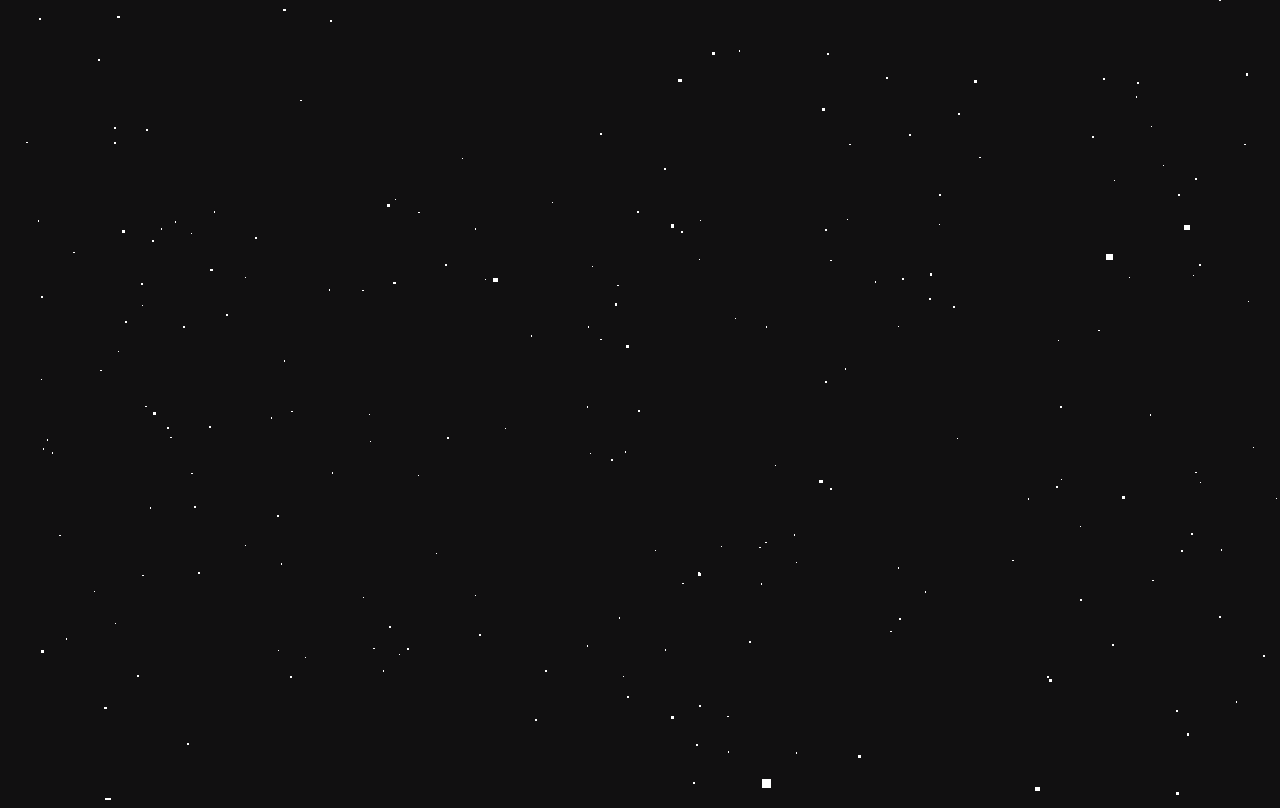
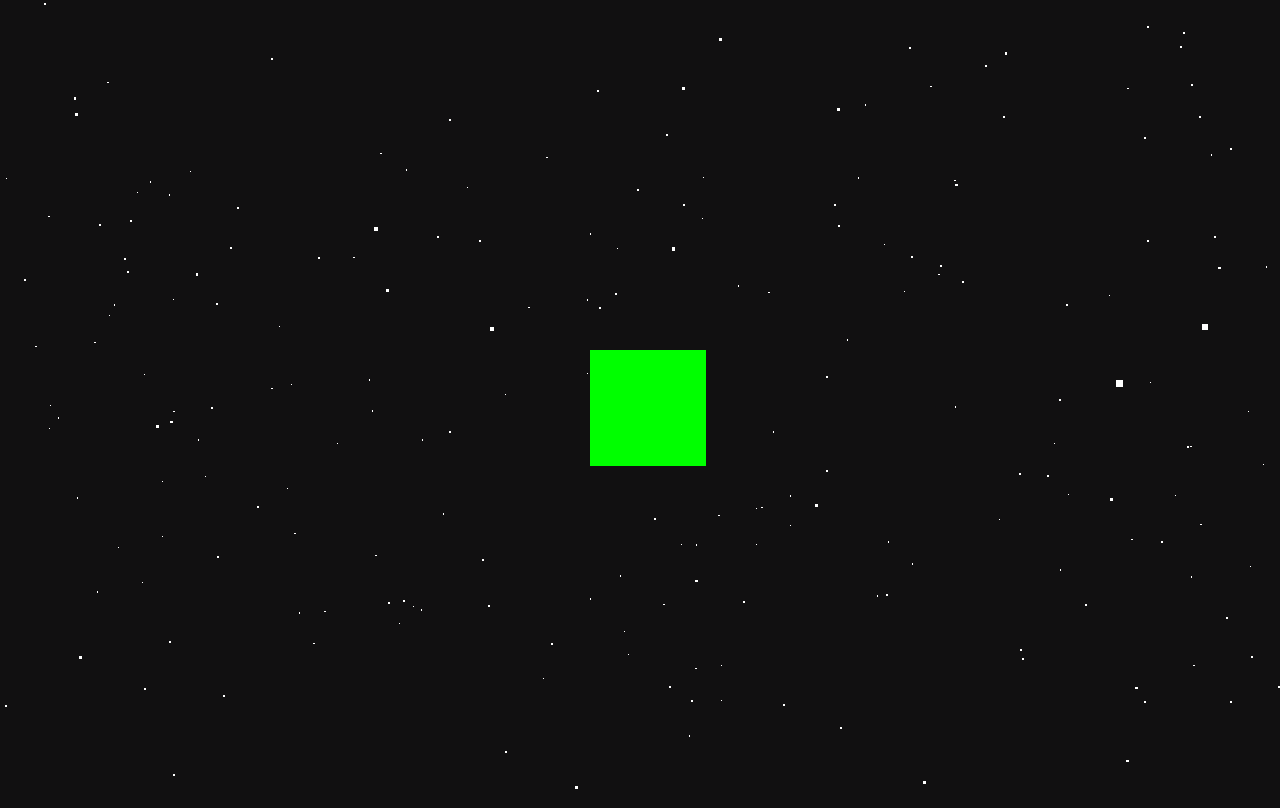
Before and after one commit to Atireg/js-angular, an Angular app: page / in a window 1280 px wide. Built offline with nearby package versions, Linux system fonts and the light colour scheme.

Commit message:
add the cube on top of the animated particles canvas

```diff
--- a/src/app/app.component.css
+++ b/src/app/app.component.css
@@ -1,13 +1,3 @@
-/* .section
-{
-    display: flex;
-    align-items: left;
-    height: 20vh;
-    position: relative;
-    font-family: 'Cabin', sans-serif;
-    color: #ffeded;
-    text-transform: uppercase;
-    font-size: 7vmin;
-    padding-left: 2%;
-    padding-right: 2%;
-} */
+html {
+    background: #111011;
+}
--- a/src/app/app.component.html
+++ b/src/app/app.component.html
@@ -1,8 +1,5 @@
-<!-- <section class="section">
-  <h1>Test</h1>
-  <app-background />
-</section> -->
 
-<!-- <app-background /> -->
-<!-- <app-cube /> -->
-<app-particles />
+<div class="container">
+  <app-particles />
+  <app-cube />
+</div>
--- a/src/app/app.component.ts
+++ b/src/app/app.component.ts
@@ -1,13 +1,13 @@
 import { Component, ElementRef, OnInit, OnDestroy } from '@angular/core';
 import { RouterOutlet } from '@angular/router';
-import { BackgroundComponent } from './background/background.component';
 import { ParticlesComponent } from './particles/particles.component';
+import { CubeComponent } from './cube/cube.component';
 
 
 @Component({
   selector: 'app-root',
   standalone: true,
-  imports: [RouterOutlet, BackgroundComponent, ParticlesComponent],
+  imports: [RouterOutlet, CubeComponent, ParticlesComponent],
   templateUrl: './app.component.html',
   styleUrl: './app.component.css'
 })
--- a/src/app/background/background.component.html
+++ b/src/app/background/background.component.html
@@ -1,2 +1,3 @@
 <!-- <canvas class="webgl"></canvas> -->
-<div class="particles" ></div>
+<div class="particles" >
+</div>
--- a/src/app/background/background.component.ts
+++ b/src/app/background/background.component.ts
@@ -1,10 +1,12 @@
 import { Component, ElementRef, OnInit } from '@angular/core';
 import * as THREE from 'three';
+import { alphaT } from 'three/webgpu';
+import { CubeComponent } from '../cube/cube.component';
 
 @Component({
   selector: 'app-background',
   standalone: true,
-  imports: [],
+  imports: [CubeComponent],
   templateUrl: './background.component.html',
   styleUrl: './background.component.css'
 })
@@ -30,7 +32,10 @@ export class BackgroundComponent implements OnInit {
 
   private initializeScene(): void {
     // Create a renderer and attach it to the DOM
-    this.renderer = new THREE.WebGLRenderer();
+    this.renderer = new THREE.WebGLRenderer({
+      alpha: true
+    })
+  ;
     this.renderer.outputColorSpace = THREE.LinearSRGBColorSpace
     this.renderer.setSize(window.innerWidth, window.innerHeight);
     this.el.nativeElement.querySelector('.particles').appendChild(this.renderer.domElement);
--- a/src/app/cube/cube.component.css
+++ b/src/app/cube/cube.component.css
@@ -1,7 +1,6 @@
 .cube {
-    width: 100%;
-    height: 100%;
-    outline: none;
-    padding: 0;
-    margin: 0;
+    position: absolute;
+    top: 0;
+    left: 0;
+    z-index: 50;
 }
--- a/src/app/cube/cube.component.html
+++ b/src/app/cube/cube.component.html
@@ -1 +1,3 @@
-<div class="cube" ></div>
+<div class="static" >
+    <div class="cube"></div>
+</div>
--- a/src/app/cube/cube.component.ts
+++ b/src/app/cube/cube.component.ts
@@ -29,7 +29,9 @@ export class CubeComponent implements OnInit {
 
   private initializeScene(): void {
     // Create a renderer and attach it to the DOM
-    this.renderer = new THREE.WebGLRenderer();
+    this.renderer = new THREE.WebGLRenderer({
+      alpha: true
+    });
     this.renderer.setSize(window.innerWidth, window.innerHeight);
 
     this.el.nativeElement.querySelector('.cube').appendChild(this.renderer.domElement);
@@ -68,8 +70,8 @@ export class CubeComponent implements OnInit {
 
   private startAnimationLoop(): void {
     this.animationId = requestAnimationFrame(() => this.startAnimationLoop());
-    this.cube.rotation.x += 0.01;
-    this.cube.rotation.y += 0.01;
+    // this.cube.rotation.x += 0.01;
+    // this.cube.rotation.y += 0.01;
     this.renderer.render(this.scene, this.camera);
   }
 
--- a/src/app/particles/particles.component.html
+++ b/src/app/particles/particles.component.html
@@ -1 +1,3 @@
-<canvas #canvasElement class="particles"></canvas>
+<div class="interactive">
+    <canvas #canvasElement class="particles"></canvas>
+</div>
--- a/src/app/particles/particles.component.ts
+++ b/src/app/particles/particles.component.ts
@@ -1,10 +1,11 @@
 import { Component, ViewChild, ElementRef, OnInit, OnDestroy } from '@angular/core';
 import * as THREE from 'three';
+import { CubeComponent } from '../cube/cube.component';
 
 @Component({
   selector: 'app-particles',
   standalone: true,
-  imports: [],
+  imports: [CubeComponent],
   templateUrl: './particles.component.html',
   styleUrl: './particles.component.css'
 })
@@ -97,7 +98,7 @@ export class ParticlesComponent implements OnInit, OnDestroy {
 
   private startAnimationLoop(): void {
     this.animationId = requestAnimationFrame(() => this.startAnimationLoop());
-    // this.particles.rotation.x += 0.0004;
+    this.particles.rotation.x += 0.0003;
     // this.particles.rotation.y += 0.01;
     this.renderer.render(this.scene, this.camera);
   }
--- a/src/styles.css
+++ b/src/styles.css
@@ -1,4 +1,9 @@
-html
-{
+html {
     background: #111011;
 }
+
+.container {
+    position: relative; /* Container is relatively positioned */
+    width: 100%; /* Adjust to your desired size */
+    height: 100%; /* Adjust to your desired size */
+  }
```
